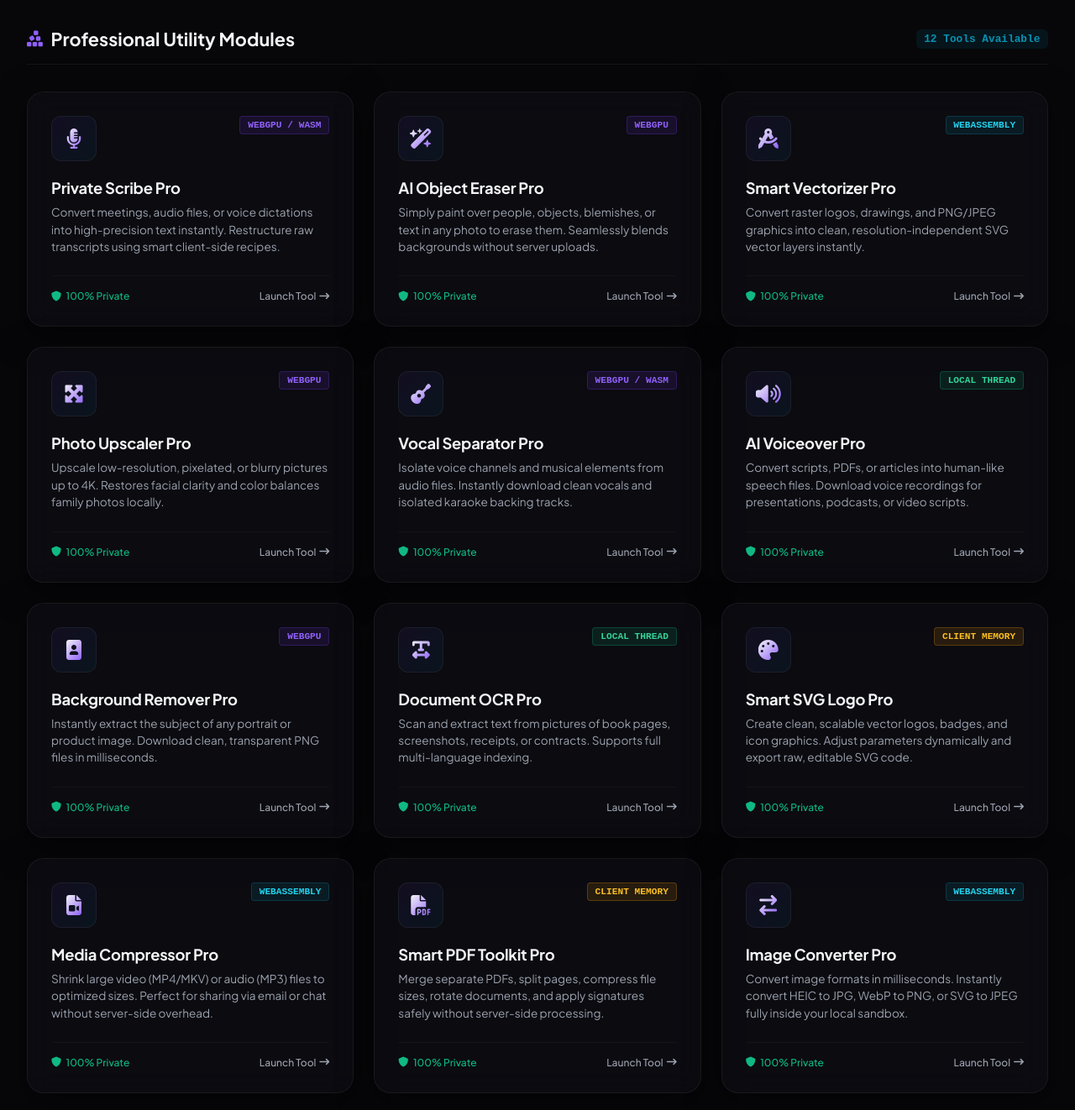
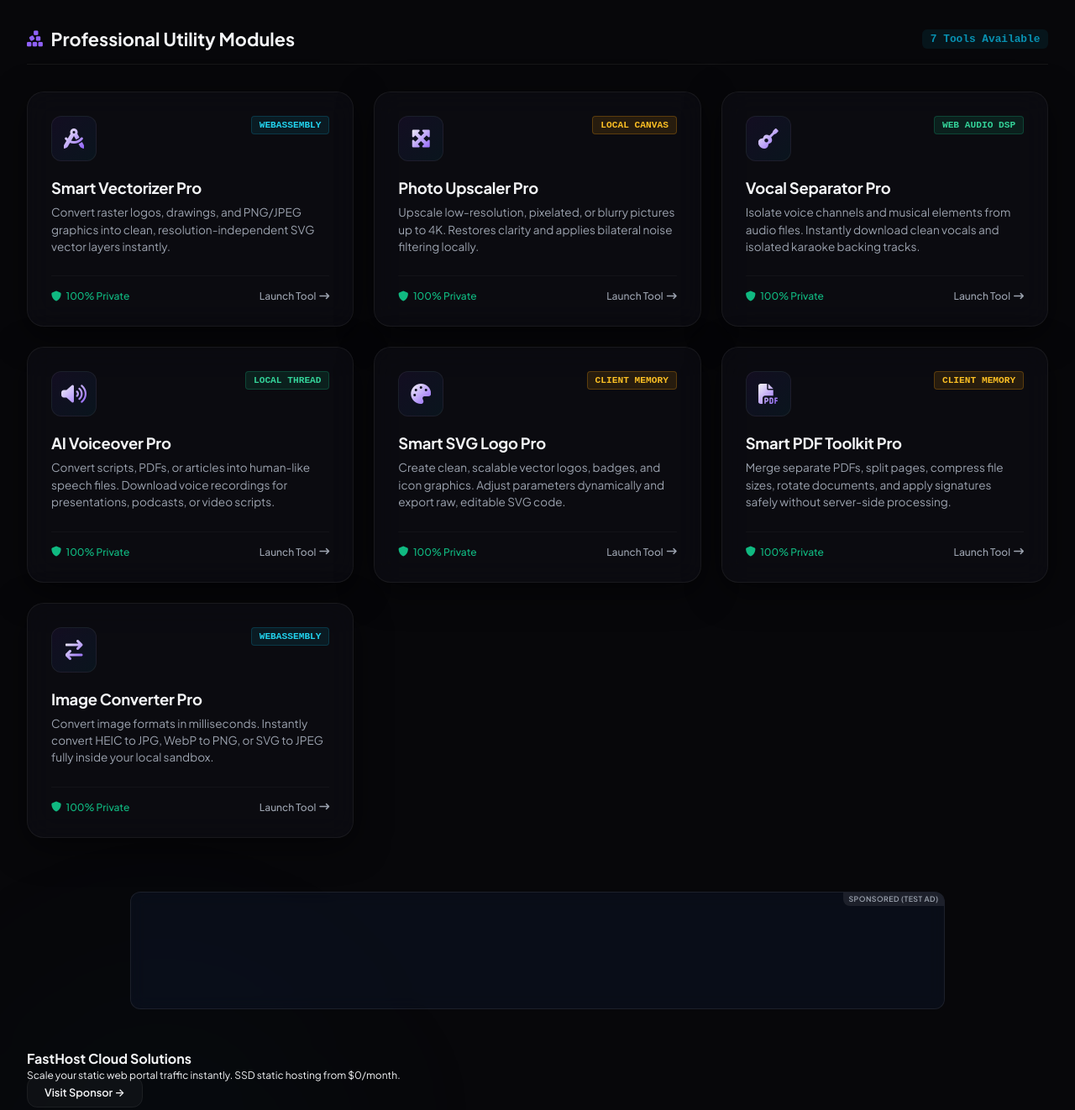
Before and after one commit to devfaisee/verynt-portal-pro, a website built with Vite: page index.html in a window 1280 px wide. Shown: the part 480-1802 px from the top of the page at 84% size. Built offline with nearby package versions, Linux system fonts and the light colour scheme.

Commit message:
feat: stable production-ready release of Verynt Pro

```diff
--- a/index.html
+++ b/index.html
@@ -80,45 +80,13 @@
         <i class="fa-solid fa-cubes-stacked"></i>
         Professional Utility Modules
       </h2>
-      <span class="grid-count">12 Tools Available</span>
+      <span class="grid-count">7 Tools Available</span>
     </div>
 
-    <!-- The 12-Tool Dashboard Grid -->
+    <!-- The 7-Tool Dashboard Grid -->
     <div class="tools-grid">
 
-      <!-- 1. Private Scribe Pro -->
-      <a href="https://scribe.verynt.com" class="tool-card" target="_blank" rel="noopener noreferrer">
-        <div class="tool-header">
-          <div class="tool-icon-box">
-            <i class="fa-solid fa-microphone-lines"></i>
-          </div>
-          <span class="tech-tag webgpu">WebGPU / WASM</span>
-        </div>
-        <h3>Private Scribe Pro</h3>
-        <p>Convert meetings, audio files, or voice dictations into high-precision text instantly. Restructure raw transcripts using smart client-side recipes.</p>
-        <div class="tool-footer">
-          <span class="privacy-badge"><i class="fa-solid fa-shield"></i> 100% Private</span>
-          <span class="launch-action">Launch Tool <i class="fa-solid fa-arrow-right-long"></i></span>
-        </div>
-      </a>
-
-      <!-- 2. AI Object Eraser Pro -->
-      <a href="https://eraser.verynt.com" class="tool-card" target="_blank" rel="noopener noreferrer">
-        <div class="tool-header">
-          <div class="tool-icon-box">
-            <i class="fa-solid fa-wand-magic-sparkles"></i>
-          </div>
-          <span class="tech-tag webgpu">WebGPU</span>
-        </div>
-        <h3>AI Object Eraser Pro</h3>
-        <p>Simply paint over people, objects, blemishes, or text in any photo to erase them. Seamlessly blends backgrounds without server uploads.</p>
-        <div class="tool-footer">
-          <span class="privacy-badge"><i class="fa-solid fa-shield"></i> 100% Private</span>
-          <span class="launch-action">Launch Tool <i class="fa-solid fa-arrow-right-long"></i></span>
-        </div>
-      </a>
-
-      <!-- 3. Smart PNG/JPG Vectorizer Pro -->
+      <!-- 1. Smart PNG/JPG Vectorizer Pro -->
       <a href="https://vector.verynt.com" class="tool-card" target="_blank" rel="noopener noreferrer">
         <div class="tool-header">
           <div class="tool-icon-box">
@@ -134,29 +102,29 @@
         </div>
       </a>
 
-      <!-- 4. Photo Upscaler & Restorer Pro -->
+      <!-- 2. Photo Upscaler & Restorer Pro -->
       <a href="https://enhance.verynt.com" class="tool-card" target="_blank" rel="noopener noreferrer">
         <div class="tool-header">
           <div class="tool-icon-box">
             <i class="fa-solid fa-maximize"></i>
           </div>
-          <span class="tech-tag webgpu">WebGPU</span>
+          <span class="tech-tag memory">Local Canvas</span>
         </div>
         <h3>Photo Upscaler Pro</h3>
-        <p>Upscale low-resolution, pixelated, or blurry pictures up to 4K. Restores facial clarity and color balances family photos locally.</p>
+        <p>Upscale low-resolution, pixelated, or blurry pictures up to 4K. Restores clarity and applies bilateral noise filtering locally.</p>
         <div class="tool-footer">
           <span class="privacy-badge"><i class="fa-solid fa-shield"></i> 100% Private</span>
           <span class="launch-action">Launch Tool <i class="fa-solid fa-arrow-right-long"></i></span>
         </div>
       </a>
 
-      <!-- 5. Vocal Separator Pro -->
+      <!-- 3. Vocal Separator Pro -->
       <a href="https://vocal.verynt.com" class="tool-card" target="_blank" rel="noopener noreferrer">
         <div class="tool-header">
           <div class="tool-icon-box">
             <i class="fa-solid fa-guitar"></i>
           </div>
-          <span class="tech-tag webgpu">WebGPU / WASM</span>
+          <span class="tech-tag thread">Web Audio DSP</span>
         </div>
         <h3>Vocal Separator Pro</h3>
         <p>Isolate voice channels and musical elements from audio files. Instantly download clean vocals and isolated karaoke backing tracks.</p>
@@ -166,7 +134,7 @@
         </div>
       </a>
 
-      <!-- 6. AI Voiceover Pro -->
+      <!-- 4. AI Voiceover Pro -->
       <a href="https://voice.verynt.com" class="tool-card" target="_blank" rel="noopener noreferrer">
         <div class="tool-header">
           <div class="tool-icon-box">
@@ -182,39 +150,7 @@
         </div>
       </a>
 
-      <!-- 7. Background Remover Pro -->
-      <a href="https://bg.verynt.com" class="tool-card" target="_blank" rel="noopener noreferrer">
-        <div class="tool-header">
-          <div class="tool-icon-box">
-            <i class="fa-solid fa-image-portrait"></i>
-          </div>
-          <span class="tech-tag webgpu">WebGPU</span>
-        </div>
-        <h3>Background Remover Pro</h3>
-        <p>Instantly extract the subject of any portrait or product image. Download clean, transparent PNG files in milliseconds.</p>
-        <div class="tool-footer">
-          <span class="privacy-badge"><i class="fa-solid fa-shield"></i> 100% Private</span>
-          <span class="launch-action">Launch Tool <i class="fa-solid fa-arrow-right-long"></i></span>
-        </div>
-      </a>
-
-      <!-- 8. Document OCR Grabber Pro -->
-      <a href="https://ocr.verynt.com" class="tool-card" target="_blank" rel="noopener noreferrer">
-        <div class="tool-header">
-          <div class="tool-icon-box">
-            <i class="fa-solid fa-text-width"></i>
-          </div>
-          <span class="tech-tag thread">Local Thread</span>
-        </div>
-        <h3>Document OCR Pro</h3>
-        <p>Scan and extract text from pictures of book pages, screenshots, receipts, or contracts. Supports full multi-language indexing.</p>
-        <div class="tool-footer">
-          <span class="privacy-badge"><i class="fa-solid fa-shield"></i> 100% Private</span>
-          <span class="launch-action">Launch Tool <i class="fa-solid fa-arrow-right-long"></i></span>
-        </div>
-      </a>
-
-      <!-- 9. Smart SVG Logo Generator Pro -->
+      <!-- 5. Smart SVG Logo Generator Pro -->
       <a href="https://svg.verynt.com" class="tool-card" target="_blank" rel="noopener noreferrer">
         <div class="tool-header">
           <div class="tool-icon-box">
@@ -230,23 +166,7 @@
         </div>
       </a>
 
-      <!-- 10. Offline Media Compressor Pro -->
-      <a href="https://compress.verynt.com" class="tool-card" target="_blank" rel="noopener noreferrer">
-        <div class="tool-header">
-          <div class="tool-icon-box">
-            <i class="fa-solid fa-file-video"></i>
-          </div>
-          <span class="tech-tag wasm">WebAssembly</span>
-        </div>
-        <h3>Media Compressor Pro</h3>
-        <p>Shrink large video (MP4/MKV) or audio (MP3) files to optimized sizes. Perfect for sharing via email or chat without server-side overhead.</p>
-        <div class="tool-footer">
-          <span class="privacy-badge"><i class="fa-solid fa-shield"></i> 100% Private</span>
-          <span class="launch-action">Launch Tool <i class="fa-solid fa-arrow-right-long"></i></span>
-        </div>
-      </a>
-
-      <!-- 11. Smart PDF Multi-Tool Pro -->
+      <!-- 6. Smart PDF Multi-Tool Pro -->
       <a href="https://pdf.verynt.com" class="tool-card" target="_blank" rel="noopener noreferrer">
         <div class="tool-header">
           <div class="tool-icon-box">
@@ -262,7 +182,7 @@
         </div>
       </a>
 
-      <!-- 12. Universal Image Converter Pro -->
+      <!-- 7. Universal Image Converter Pro -->
       <a href="https://convert.verynt.com" class="tool-card" target="_blank" rel="noopener noreferrer">
         <div class="tool-header">
           <div class="tool-icon-box">
```
